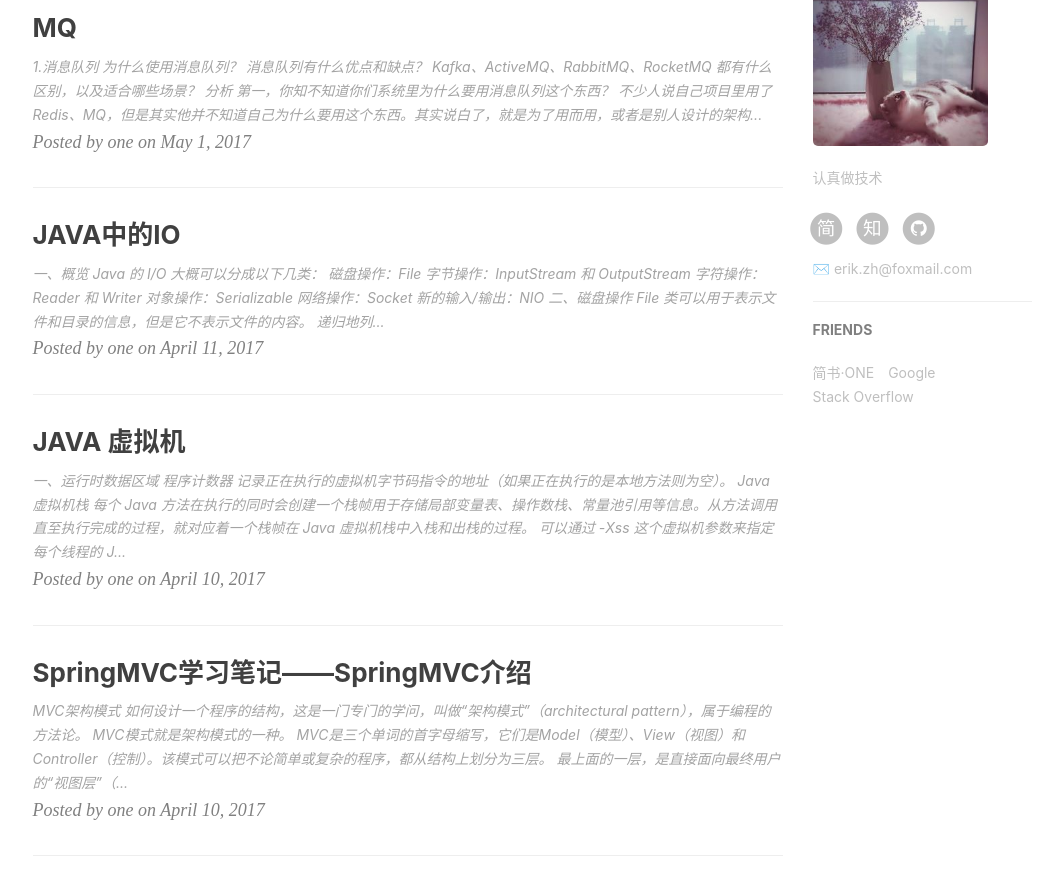
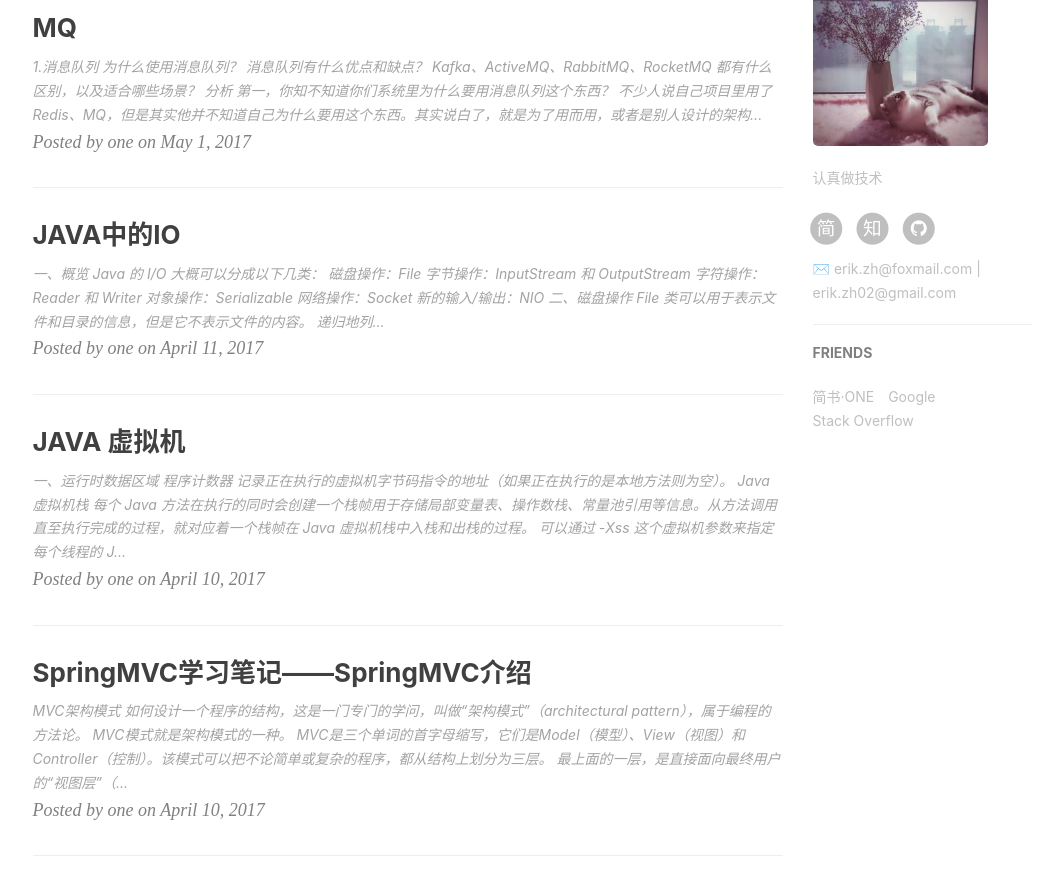
Before and after one commit to erik-zh/erik-zh.github.io, a Jekyll site: the page built from index.html, in a window 1280 px wide and 900 px high, scrolled down 687 px. Shown: the top 895 px of the window, without its empty margins (135-1198 px from the left). Built offline with Jekyll 4.4.1, drawn with Linux system fonts in a browser that asks for light colours; nearby versions of some CDN libraries; the list of posts is cut into pages by our own code; comment, search, counter and statistics services are not loaded.

Commit message:
Update _config.yml

```diff
--- a/_config.yml
+++ b/_config.yml
@@ -2,7 +2,7 @@
 title: ONE Blog
 SEOTitle: ONE的博客 | ONE Blog
 header-img: img/post-bg-desk.jpg
-email: erik.zh@foxmail.com
+email: erik.zh@foxmail.com | erik.zh02@gmail.com
 description: "Talk is cheap. Show me the code."
 keyword: "ONE, ONE Blog, ONE的博客, ONE, --, Java"
 url: "http://erik-zh.github.io"          # your host, for absolute URL
```
